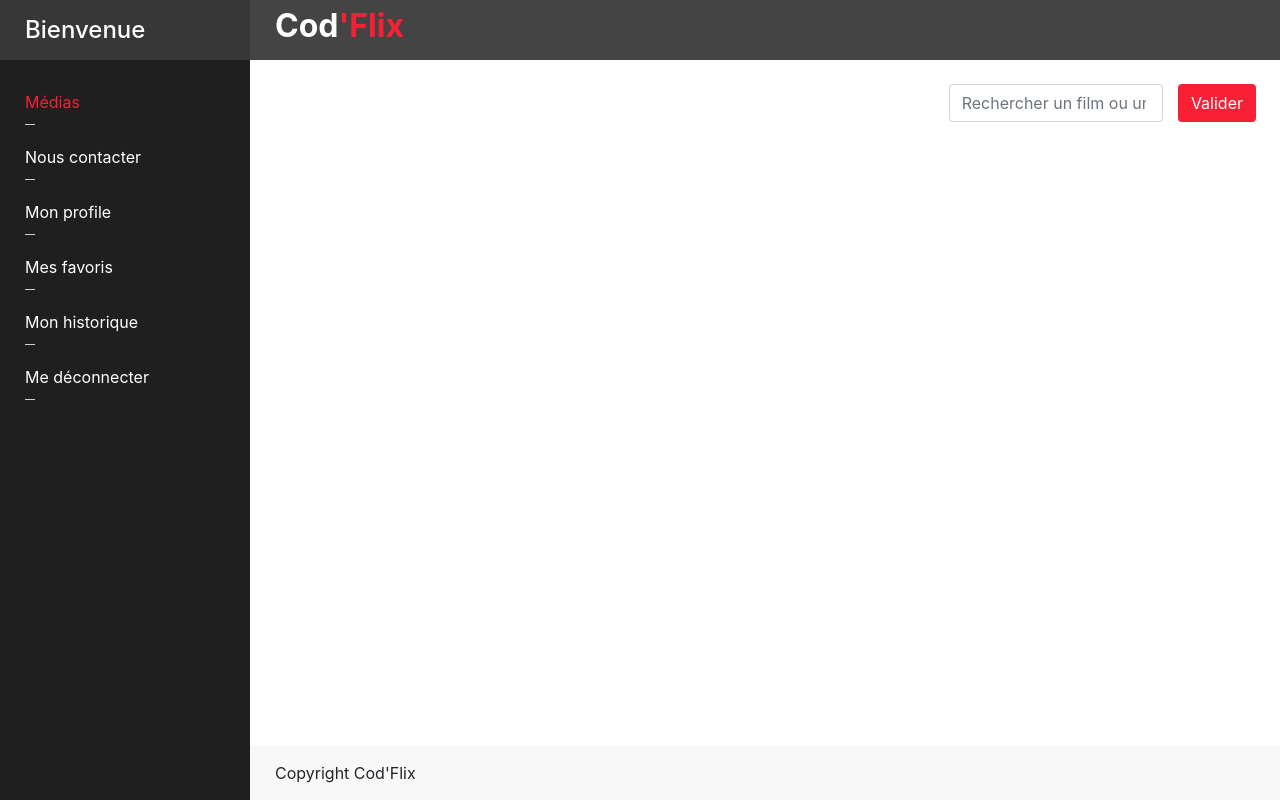
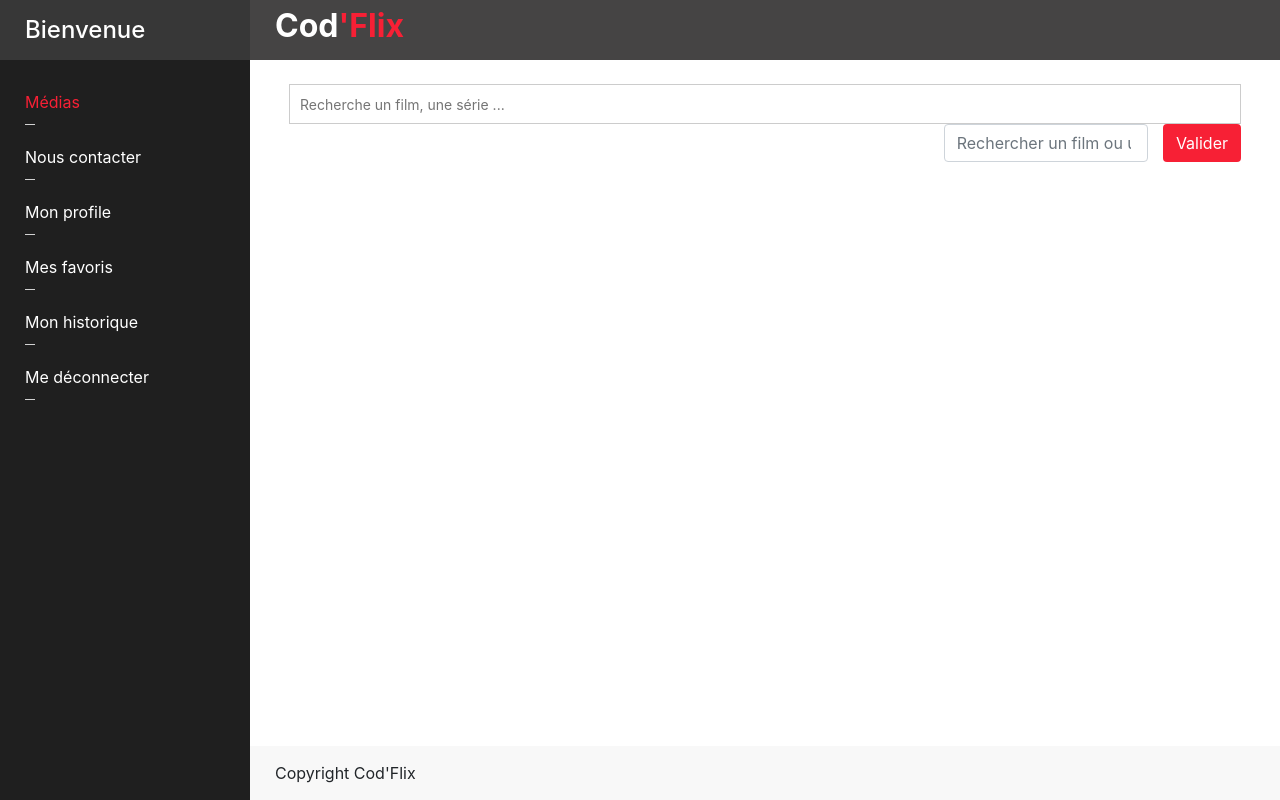
Before and after one commit to AntLef/ec-code, a PHP site: page /Coding/view/mediaListView.php in a window 1280 px wide. Run offline with PHP 8.4, Linux system fonts and the light colour scheme; the template is opened without the code that fills it, so the values that code supplies are empty; some libraries are stand-ins or nearby versions.

Commit message:
add template of searchbar

```diff
--- /dev/null
+++ b/public/css/searchbar/searchbar.css
@@ -0,0 +1,35 @@
+/* Formatting search box */
+.search-box{
+    width: 100%;
+    position: relative;
+    display: inline-block;
+    font-size: 14px;
+}
+.search-box input[type="text"]{
+    height: 40px;
+    padding: 5px 10px;
+    border: 1px solid #CCCCCC;
+    font-size: 14px;
+}
+.result{
+    position: absolute;
+    z-index: 999;
+    top: 100%;
+    left: 0;
+    background-color: #fff;
+}
+.search-box input[type="text"], .result{
+    width: 100%;
+    box-sizing: border-box;
+}
+/* Formatting result items */
+.result p{
+    margin: 0;
+    padding: 7px 10px;
+    border: 1px solid #CCCCCC;
+    border-top: none;
+    cursor: pointer;
+}
+.result p:hover{
+    background: #f2f2f2;
+}
--- /dev/null
+++ b/public/js/searchbar/searchbar.js
@@ -0,0 +1,22 @@
+
+$(document).ready(function(){
+    $('.search-box input[type="text"]').on("keyup input", function(){
+        /* Get input value on change */
+        var inputVal = $(this).val();
+        var resultDropdown = $(this).siblings(".result");
+        if(inputVal.length){
+            $.get("model/searchbar.php", {term: inputVal}).done(function(data){
+                // Display the returned data in browser
+                resultDropdown.html(data);
+            });
+        } else{
+            resultDropdown.empty();
+        }
+    });
+
+    // Set search input value on click of result item
+    $(document).on("click", ".result p", function(){
+        $(this).parents(".search-box").find('input[type="text"]').val($(this).text());
+        $(this).parent(".result").empty();
+    });
+});
--- a/view/mediaListView.php
+++ b/view/mediaListView.php
@@ -1,9 +1,24 @@
 <?php ob_start(); ?>
+
+<script src="https://code.jquery.com/jquery-1.12.4.min.js"></script>
+<link href="public/css/searchbar/searchbar.css" rel="stylesheet" />
+<script src="public/js/searchbar/searchbar.js"></script>
+
+
 
 <?php if ( $page == "favorite" ): ?>
     <h1 class="display-4">Mes Favoris</h1>
 <?php endif; ?>
 
+
+
+
+<div class="container">
+
+    <div class="search-box input-group flex-nowrap">
+        <input type="text" autocomplete="off" placeholder="Recherche un film, une série ..." />
+        <div class="result"></div>
+    </div>
 
     <div class="row">
         <div class="col-md-4 offset-md-8">
@@ -17,7 +32,6 @@
             </form>
         </div>
     </div>
-
 
     <div class="media-list">
 
@@ -96,6 +110,8 @@
 
     </div>
 
+</div>
+
 
 <?php $content = ob_get_clean(); ?>
 
```
Also changed, not shown: model/media.php (+2 -10 lines), model/searchbar.php (added, +37 -0 lines), view/historyView.php (+25 -0 lines), view/contactView.php (line endings or trailing spaces). Lines whose indentation alone changed are shown as unchanged.
